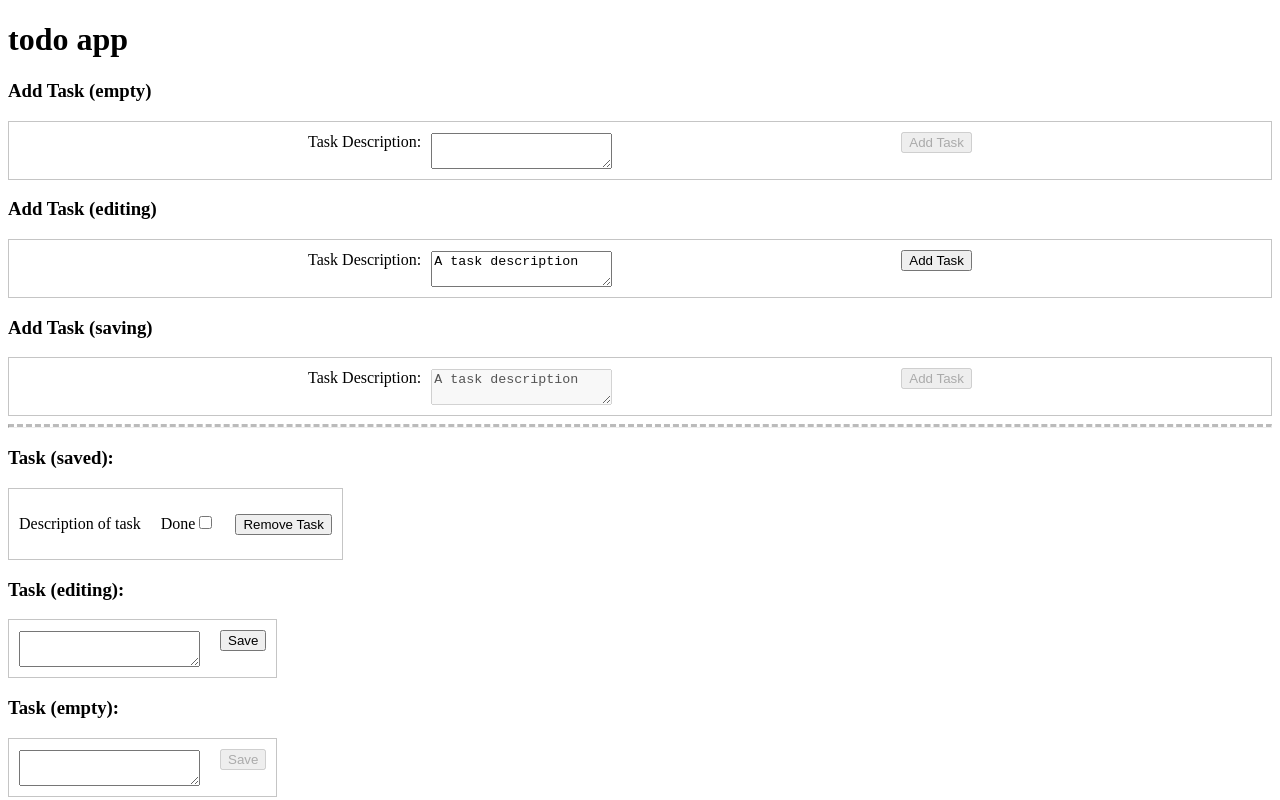
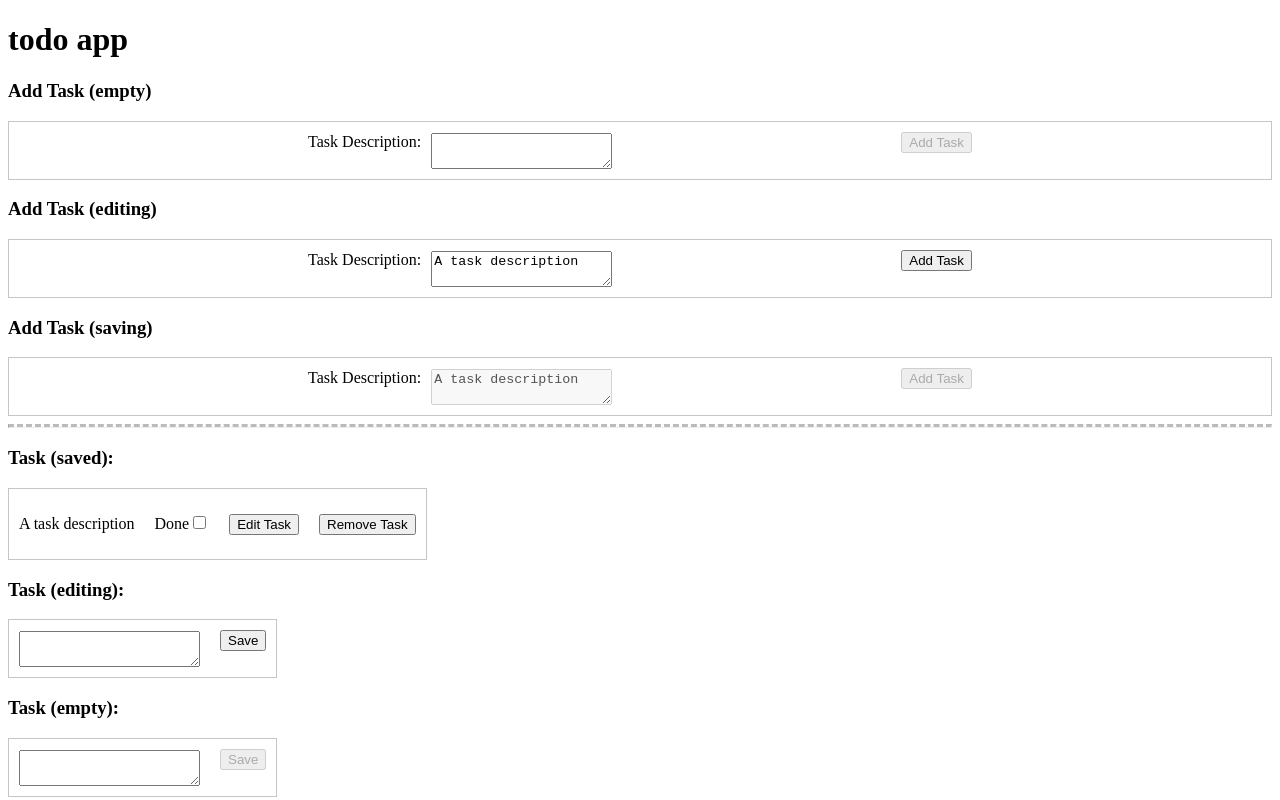
Before and after one commit to tjvans/react-todo, a React app: page / in a window 1280 px wide. Shown: the top 800 px of the page. Built offline with nearby package versions, Linux system fonts and the light colour scheme; the HTML template or start-up script is replaced by a standard one.

Commit message:
update mock

```diff
--- a/src/storybook/Mock.jsx
+++ b/src/storybook/Mock.jsx
@@ -60,11 +60,12 @@ function Task({ status }) {
   if (status === "saved" || status === "done") {
     return (
       <div className="task-container">
-        <p>Description of task</p>
+        <p>A task description</p>
         <label>
           Done
           <input type="checkbox" checked={status === "saved" ? false : true} />
         </label>
+        {status === "saved" && <button>Edit Task</button>}
         <button>Remove Task</button>
       </div>
     );
```
